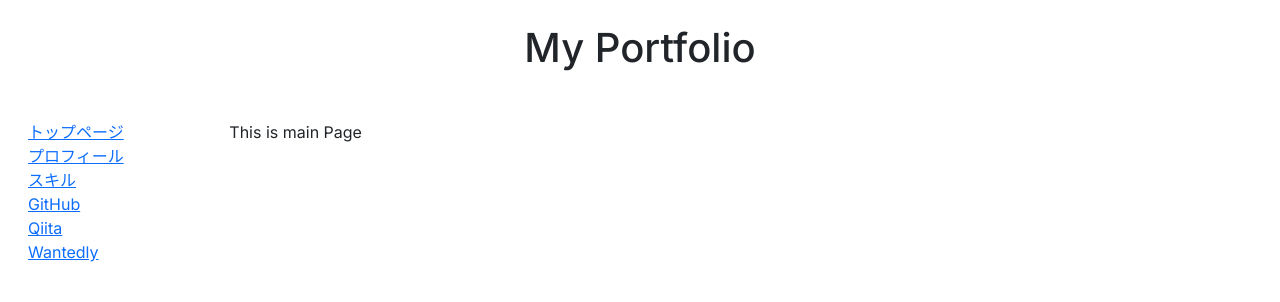
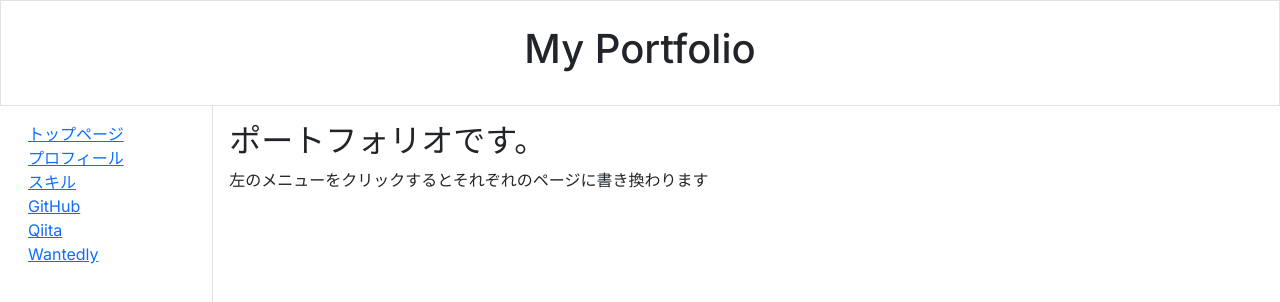
Before and after one commit to Dai-H15/my-portfolio, a Next.js app: page /my-portfolio/ in a window 1280 px wide. Shown: the top 302 px of the page. Built offline with nearby package versions, Linux system fonts and the light colour scheme.

Commit message:
画像の表示のテスト

```diff
--- a/next.config.mjs
+++ b/next.config.mjs
@@ -1,4 +1,4 @@
 /** @type {import('next').NextConfig} */
 const nextConfig = {basePath: "/my-portfolio", output: "export",};
-
+const nextConfig_dev = {basePath: "/my-portfolio",};
 export default nextConfig;
--- a/src/app/layout.tsx
+++ b/src/app/layout.tsx
@@ -20,9 +20,9 @@ export default function RootLayout({
     <html lang="ja">
       <body className={inter.className}>
         <div className="container-fluid">
-          <div className="row"><Header/></div>
+          <div className="row border"><Header/></div>
           <div className="row">
-            <div className="col-2"><MenuBar/></div>
+            <div className="col-2 border-end" style={{ height: '90vh', borderTop: 'none' }}><MenuBar/></div>
             <div className="col-10 p-3">{children}</div>
           </div>
         </div>
--- /dev/null
+++ b/src/app/loading.tsx
@@ -0,0 +1,3 @@
+export default function Loading() {
+    return(<h3>Loading.....</h3>)
+  }
--- a/src/app/page.tsx
+++ b/src/app/page.tsx
@@ -1,5 +1,8 @@
 import Image from "next/image";
 
 export default function Home() {
-  return (<p>This is main Page</p>);
+  return (<div className="Home">
+      <h2>ポートフォリオです。</h2>
+      <p>左のメニューをクリックするとそれぞれのページに書き換わります</p>
+  </div>);
 }
--- a/src/app/profile/page.tsx
+++ b/src/app/profile/page.tsx
@@ -1,5 +1,9 @@
+import Image from "next/image"
+
 export default function Profile() {
     return(
-        <div className="">this is profile page</div>
+        <div className="main">
+            <Image src = {"my-portfolio/1.jpg"} width={30} height={20} alt="プロフィール画像"/>
+        </div>
     )
 }
```
Also changed, not shown: public/1.jpg (added).
